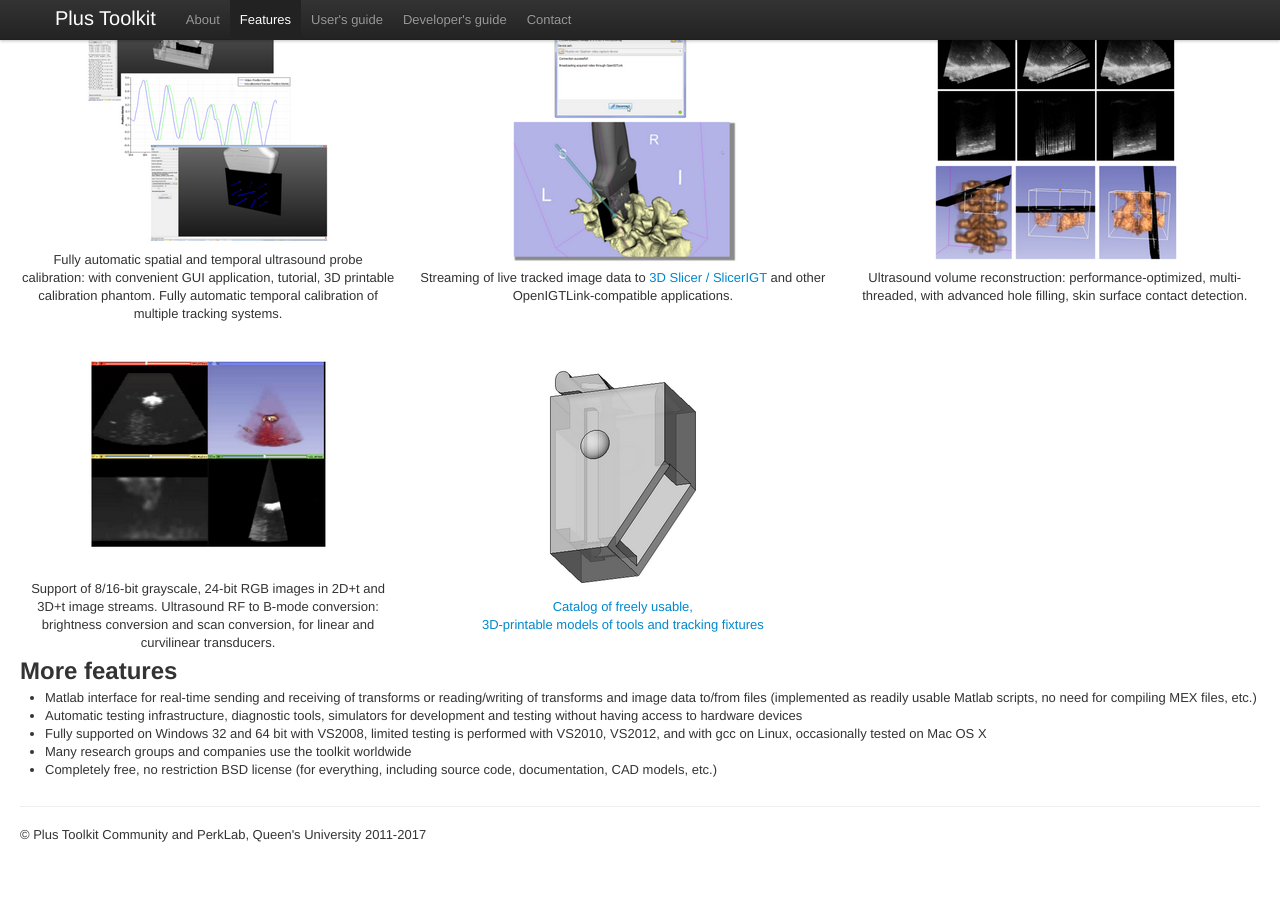
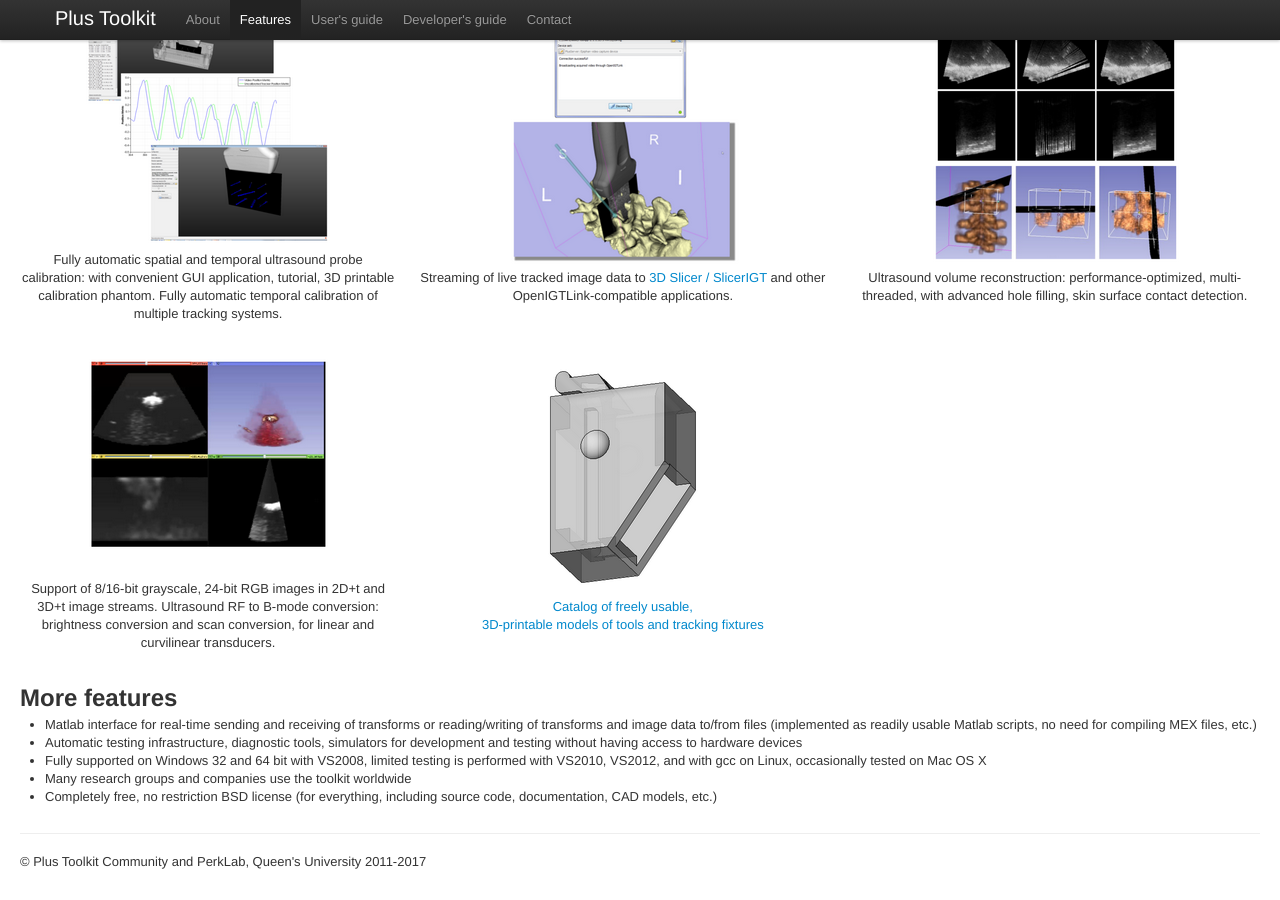
Before and after one commit to PlusToolkit/plustoolkit.github.io, a Jekyll site: the page built from features.md, in a window 1280 px wide and 900 px high, scrolled down 1112 px. Built offline with Jekyll 4.4.1, drawn with Linux system fonts in a browser that asks for light colours; before the commit the page ends 1985 px from its top, so only the background shows below that.

Commit message:
Updated features.md

```diff
--- a/features.md
+++ b/features.md
@@ -68,6 +68,8 @@ Highlights
   </tbody>
 </table>
 
+<br />
+
 More features
 -------------
 
```
